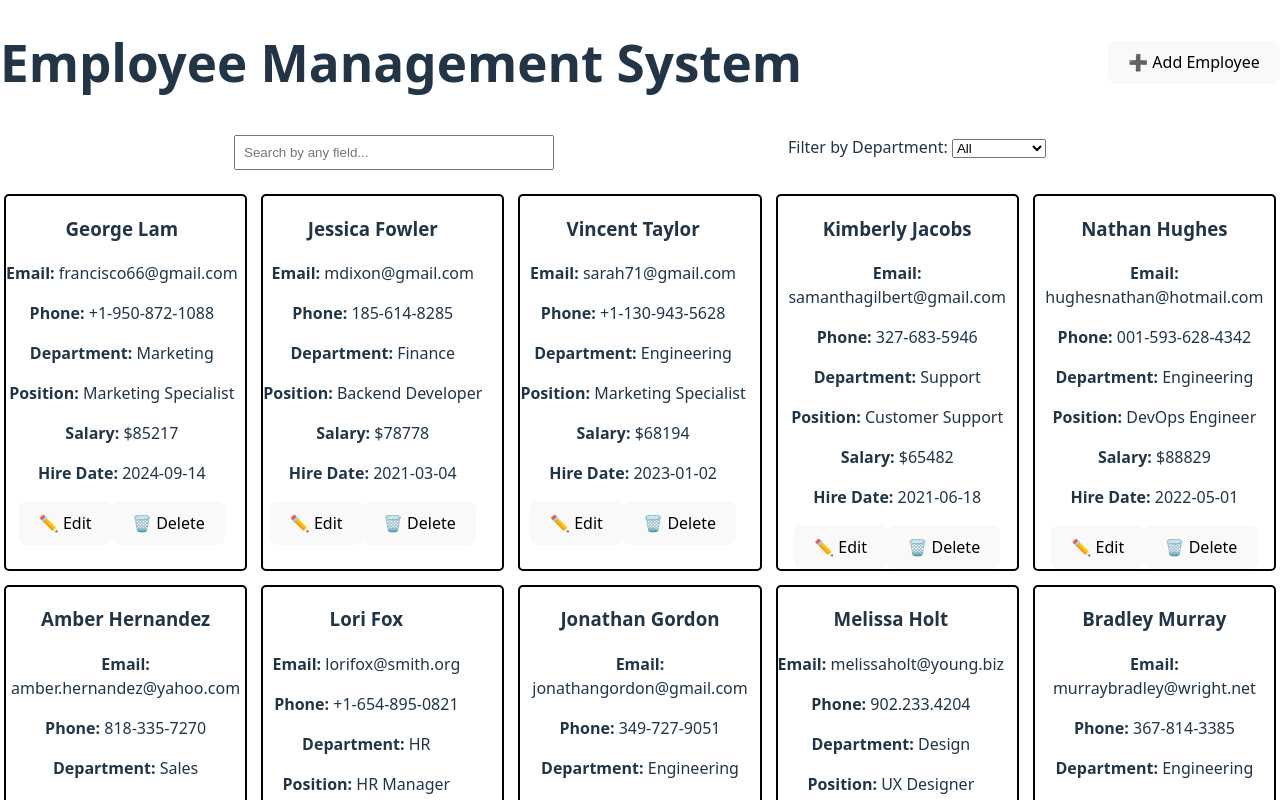
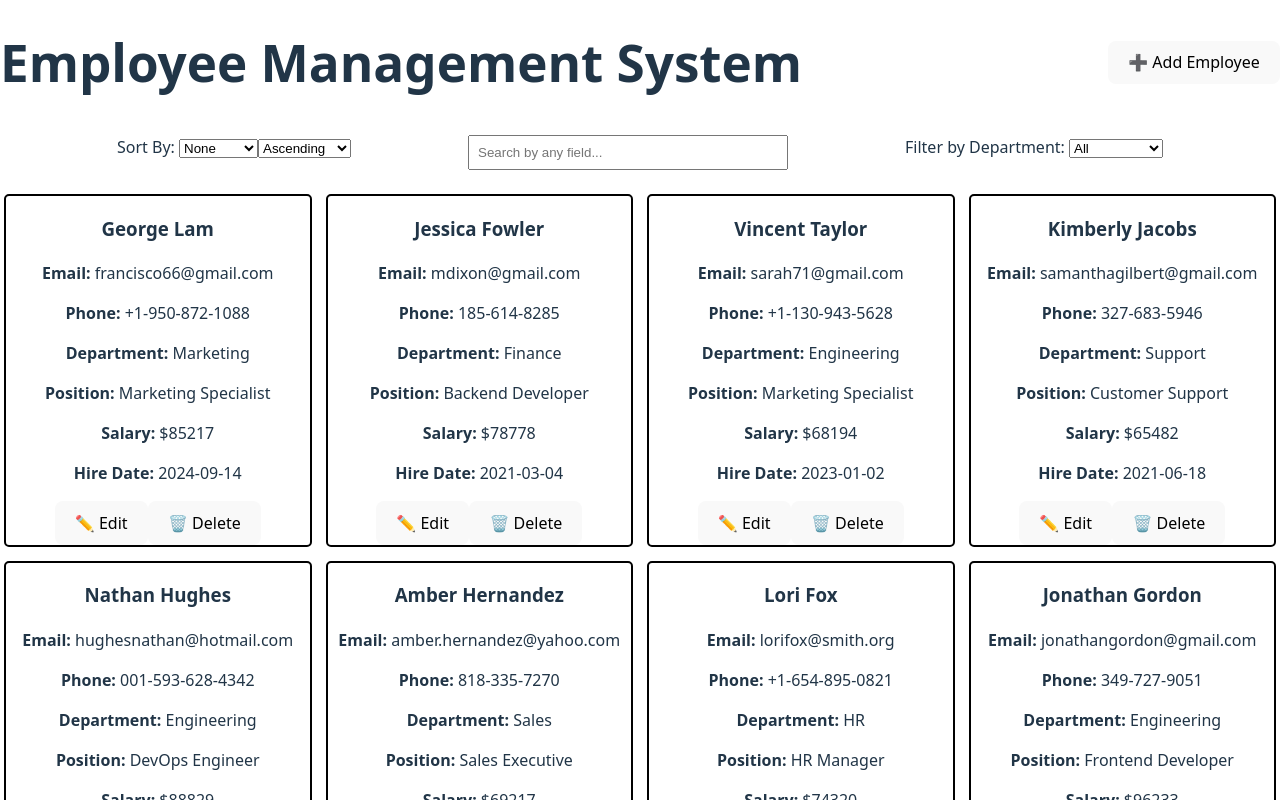
Before and after one commit to Sureshyarava/Employee-Management-System, a React (Vite) app: page / in a window 1280 px wide. Shown: the top 800 px of the page. Built offline with nearby package versions, Linux system fonts and the light colour scheme.

Commit message:
Added key board functionality sorting and edit feature

```diff
--- a/src/App.css
+++ b/src/App.css
@@ -1,14 +1,13 @@
 .employee-card {
     border: 2px solid black;
     border-radius: 5px;
-    display: flex;
     margin : 2px;
     text-align: center;
 }
 
 .grid-employees{
     display: grid;
-    grid-template-columns: repeat(5, 1fr);
+    grid-template-columns: repeat(4, 1fr);
     gap:10px;
     margin: 2px;
 }
@@ -53,3 +52,7 @@
     justify-content: space-evenly;
 
 }
+
+.employee-list-container{
+    width: 100vw;
+}
--- a/src/Components/EmployeeList/EmployeeList.jsx
+++ b/src/Components/EmployeeList/EmployeeList.jsx
@@ -1,4 +1,4 @@
-import React, { useState } from "react";
+import React, { useState, useEffect } from "react";
 import EmployeeCard from "../EmployeeCard/EmployeeCard";
 import SearchBar from "../SearchBar/SearchBar";
 import EmployeeForm from "../EmployeeForm/EmployeeForm";
@@ -11,25 +11,70 @@ export default function EmployeeList({ employees, onAdd, onEdit, onDelete }) {
   const [showForm, setShowForm] = useState(false);
   const [selectedDept, setSelectedDept] = useState("");
   const [editingEmployee, setEditingEmployee] = useState(null);
+  const [sortField, setSortField] = useState("");
+  const [sortOrder, setSortOrder] = useState("asc");
 
   const departmentOptions = [...new Set(employees.map(emp => emp.department))];
-
 
   const handleSearch = (query) => {
     setSearchQuery(query);
     setCurrentPage(1);
   };
 
+  useEffect(() => {
+  const handleKeyDown = (e) => {
+
+    if (e.ctrlKey && e.key.toLowerCase() === 'n') {
+      e.preventDefault();
+      setEditingEmployee(null);
+      setShowForm(true);
+    }
+    if (e.key === 'Escape') {
+      if (showForm) {
+        setShowForm(false);
+        setEditingEmployee(null);
+      }
+    }
+  };
+
+  window.addEventListener("keydown", handleKeyDown);
+
+  return () => {
+    window.removeEventListener("keydown", handleKeyDown);
+  };
+}, [showForm]);
+
   const filteredEmployees = () => {
     const lowerQuery = searchQuery.toLowerCase();
-    return employees.filter((emp) =>
+
+    let result = employees.filter((emp) =>
       Object.values(emp).some((val) =>
         typeof val === "string" || typeof val === "number"
           ? val.toString().toLowerCase().includes(lowerQuery)
           : false
-      )).filter((emp) =>
+      )
+    ).filter((emp) =>
       selectedDept ? emp.department === selectedDept : true
     );
+
+    if (sortField) {
+      result.sort((a, b) => {
+        let aValue = a[sortField];
+        let bValue = b[sortField];
+
+        if (sortField === "hireDate") {
+          aValue = new Date(aValue);
+          bValue = new Date(bValue);
+        } else {
+          aValue = parseFloat(aValue);
+          bValue = parseFloat(bValue);
+        }
+
+        return sortOrder === "asc" ? aValue - bValue : bValue - aValue;
+      });
+    }
+
+    return result;
   };
 
   const totalPages = Math.ceil(filteredEmployees().length / itemsPerPage);
@@ -44,10 +89,13 @@ export default function EmployeeList({ employees, onAdd, onEdit, onDelete }) {
       <div className="header-bar">
         <h1 className="heading">Employee Management System</h1>
         {!showForm && (
-          <button className="addEmployee" onClick={() => {
+          <button
+            className="addEmployee"
+            onClick={() => {
               setShowForm(true);
               setEditingEmployee(null);
-              }}>
+            }}
+          >
             ➕ Add Employee
           </button>
         )}
@@ -60,22 +108,46 @@ export default function EmployeeList({ employees, onAdd, onEdit, onDelete }) {
           editingEmployee={editingEmployee}
           onClose={() => {
             setShowForm(false);
-          setEditingEmployee(false);
+            setEditingEmployee(null);
           }}
         />
       ) : (
         <>
           <div className="searchContainer">
+
+            <div className="sortControls">
+              <label>Sort By: </label>
+              <select value={sortField} onChange={(e) => setSortField(e.target.value)}>
+                <option value="">None</option>
+                <option value="hireDate">Hire Date</option>
+                <option value="salary">Salary</option>
+              </select>
+
+              <select value={sortOrder} onChange={(e) => setSortOrder(e.target.value)}>
+                <option value="asc">Ascending</option>
+                <option value="desc">Descending</option>
+              </select>
+            </div>
+
             <SearchBar searchQuery={searchQuery} onSearch={handleSearch} />
-          <DepartmentFilter departments={departmentOptions} selectedDept={selectedDept} onSelect={setSelectedDept} />
+            <DepartmentFilter
+              departments={departmentOptions}
+              selectedDept={selectedDept}
+              onSelect={setSelectedDept}
+            />
           </div>
 
           <div className="grid-employees">
             {currentEmployees.map((employee, index) => (
-              <EmployeeCard employee={employee} key={index} onEdit={() => {
+              <EmployeeCard
+                key={index}
+                employee={employee}
+                onEdit={() => {
                   setEditingEmployee(employee);
                   setShowForm(true);
-                }} onDelete={onDelete}/>
+                }}
+                onDelete={onDelete}
+              />
             ))}
           </div>
 
```
Lines whose indentation alone changed are shown as unchanged.
